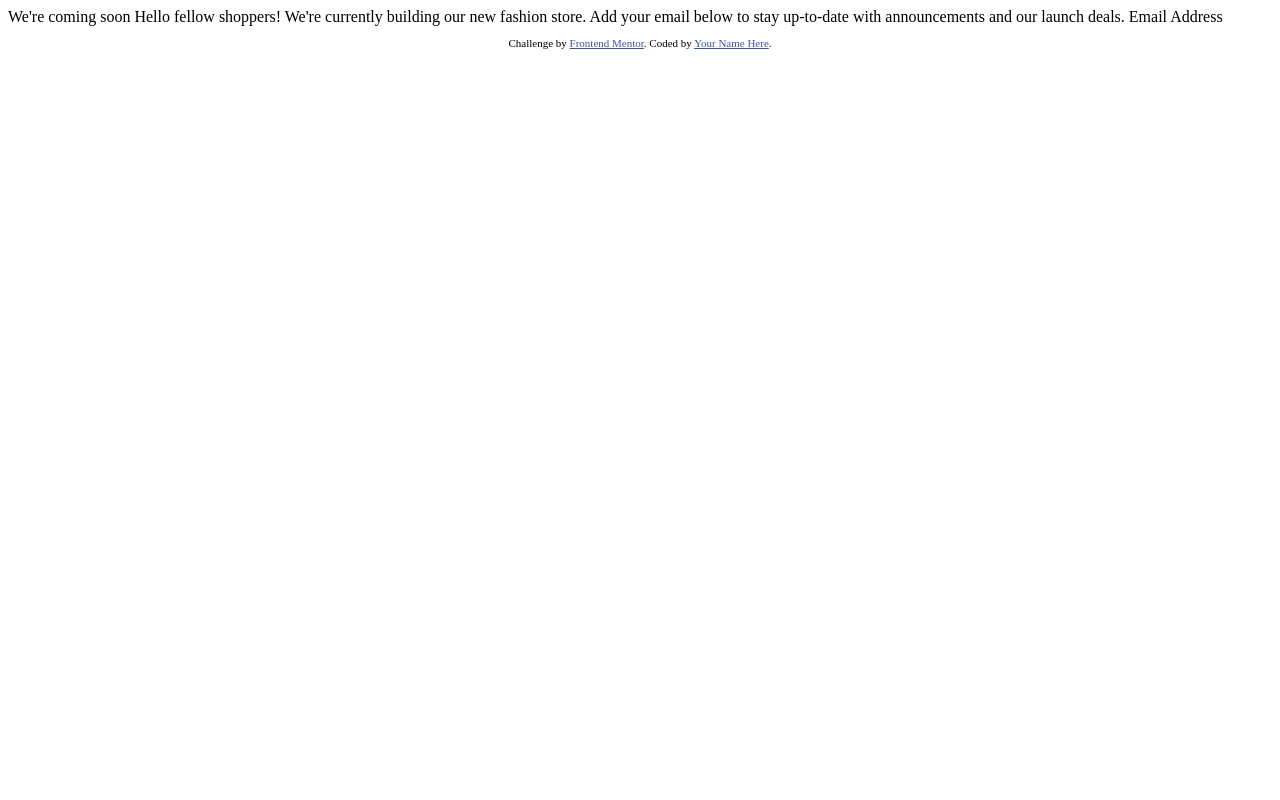
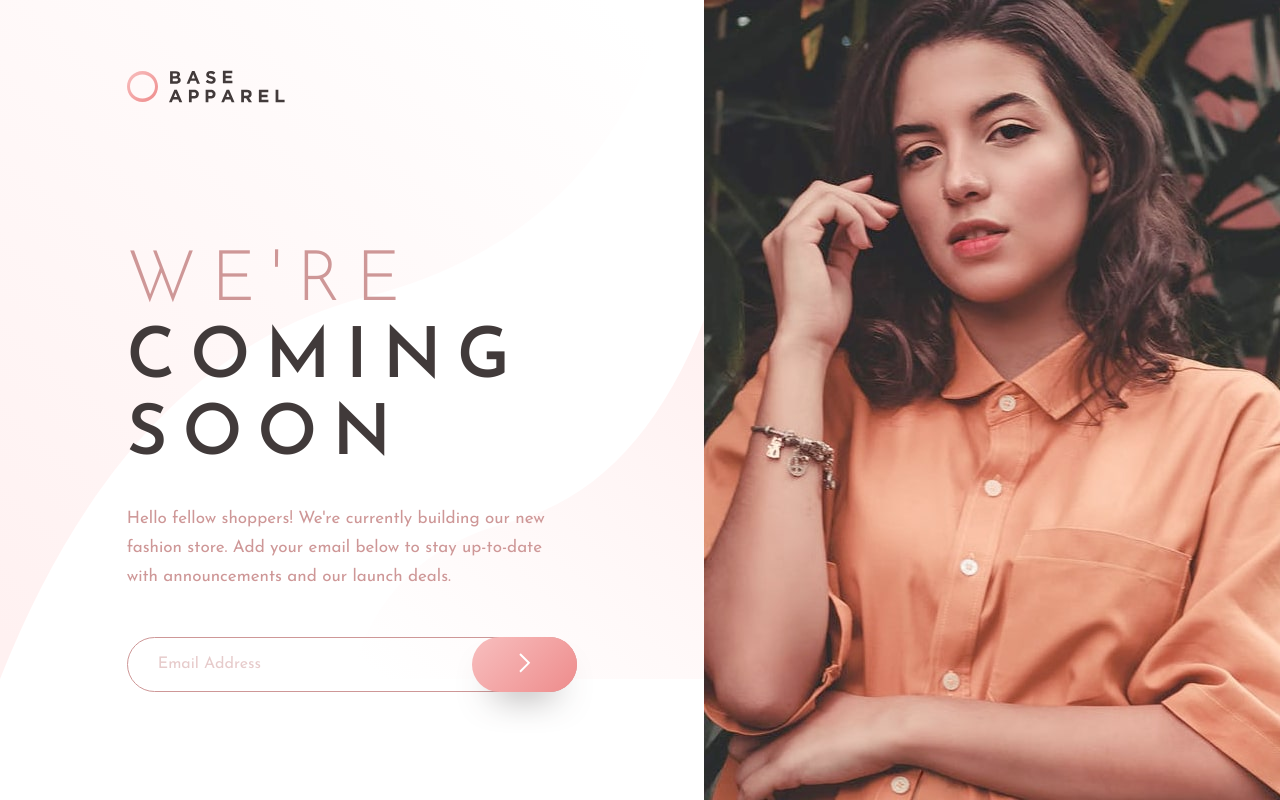
Before and after one commit to Szymon-Levy/base-apparel-coming-soon-master, a plain HTML site: page index.html in a window 1280 px wide. Drawn offline with Linux system fonts and the light colour scheme.

Commit message:
without validation

```diff
--- a/index.html
+++ b/index.html
@@ -3,31 +3,33 @@
 <head>
   <meta charset="UTF-8">
   <meta name="viewport" content="width=device-width, initial-scale=1.0"> <!-- displays site properly based on user's device -->
-
   <link rel="icon" type="image/png" sizes="32x32" href="./images/favicon-32x32.png">
-
   <title>Frontend Mentor | Base Apparel coming soon page</title>
-
-  <!-- Feel free to remove these styles or customise in your own stylesheet 👍 -->
-  <style>
-    .attribution { font-size: 11px; text-align: center; }
-    .attribution a { color: hsl(228, 45%, 44%); }
-  </style>
+  <link rel="stylesheet" href="style.css">
 </head>
 <body>
 
-  We're coming soon
+  <div class="hero-section">
+    <div class="logo-bar">
+      <a href="#"><img src="images/logo.svg" alt="logo"></a>
+    </div>
+    <div class="image-wrapper">
+    </div>
+    <div class="content-wrapper">
+      <h1><span>We're</span><br> coming<br> soon</h1>
+      <p class="text">Hello fellow shoppers! We're currently building our new fashion store.
+        Add your email below to stay up-to-date with announcements and our launch deals.</p>
+      <form class="email-form" id="Email-form">
+        <div class="input-wrapper">
+          <input type="text" placeholder="Email Address">
+          <img class="error-icon" src="images/icon-error.svg" alt="">
+          <span class="error-message">Please provide a valid e-mail</span>
+          <button type="submit"><img src="images/icon-arrow.svg" alt="submit-btn"></button>
+        </div>
+      </form>
+    </div>
+  </div>
 
-  Hello fellow shoppers! We're currently building our new fashion store.
-  Add your email below to stay up-to-date with announcements and our launch deals.
-
-  Email Address
-
-  <footer>
-    <p class="attribution">
-      Challenge by <a href="https://www.frontendmentor.io?ref=challenge" target="_blank">Frontend Mentor</a>.
-      Coded by <a href="#">Your Name Here</a>.
-    </p>
-  </footer>
+  <script src="script.js"></script>
 </body>
 </html>
--- /dev/null
+++ b/script.js
@@ -0,0 +1,12 @@
+const EmailForm = document.getElementById("Email-form");
+
+EmailForm.addEventListener("submit", () =>{
+    let input = EmailForm.querySelector("input");
+    if (input.value == false){
+        EmailForm.classList.add("invalid");
+
+    }
+    else{
+        EmailForm.classList.remove("invalid");
+    }
+})
--- /dev/null
+++ b/style.css
@@ -0,0 +1,220 @@
+@import url('https://fonts.googleapis.com/css2?family=Josefin+Sans:wght@300;400;600&display=swap');
+
+:root{
+    --Desaturated-Red: hsl(0, 36%, 70%);
+    --Soft-Red: hsl(0, 93%, 68%);
+    --Dark-Grayish-Red: hsl(0, 6%, 24%);
+}
+
+*{
+    margin: 0;
+    padding: 0;
+    box-sizing: border-box;
+}
+
+body{
+    font-size: 16px;
+    font-family: 'Josefin Sans', sans-serif;
+    color: var(--Desaturated-Red);
+    line-height: 1.5;
+    font-weight: 400;
+}
+
+.hero-section{
+    height: 100vh;
+    min-height: 700px;
+}
+
+.hero-section .logo-bar{
+    background-color: #fffdfe;
+    padding: 30px 35px;
+}
+
+.hero-section .logo-bar a {
+    display: inline-flex;
+}
+
+.hero-section .logo-bar img{
+    max-width: 120px;
+}
+
+.hero-section .image-wrapper {
+    height: 250px;
+    background-image: url("images/hero-mobile.jpg");
+    background-repeat: no-repeat;
+    background-size: cover;
+}
+
+.hero-section .content-wrapper {
+    text-align: center;
+    padding: 70px 35px;
+}
+
+.hero-section .content-wrapper h1{
+    font-weight: 600;
+    text-transform: uppercase;
+    color: var(--Dark-Grayish-Red);
+    letter-spacing: 10px;
+    font-size: 40px;
+    line-height: 1.1;
+    padding-bottom: 20px;
+}
+
+.hero-section .content-wrapper h1 span{
+    color: var(--Desaturated-Red);
+    font-weight: 300;
+}
+
+.hero-section .content-wrapper .text{
+    padding-bottom: 30px;
+    max-width: 460px;
+    margin: 0 auto;
+}
+
+.hero-section .email-form .input-wrapper {
+    max-width: 460px;
+    position: relative;
+    margin: 0 auto 30px;
+}
+
+.hero-section .email-form .input-wrapper input{
+    border: 1px solid var(--Desaturated-Red);
+    outline: none;
+    font-family: 'Josefin Sans', sans-serif;
+    width: 100%;
+    height: 50px;
+    padding: 0 80px 0 30px;
+    border-radius: 50px;
+    background-color: transparent;
+    font-size: 16px;
+    color: var(--Dark-Grayish-Red);
+}
+
+.hero-section .email-form.invalid .input-wrapper input {
+    border: 2px solid var(--Soft-Red);
+}
+
+input::placeholder{
+    color: var(--Desaturated-Red);
+    opacity: .5;
+    font-size: 16px;
+}
+
+.hero-section .email-form .input-wrapper button{
+    position: absolute;
+    top: 0;
+    right: 0;
+    background-image: linear-gradient(135deg, hsl(0, 80%, 86%), hsl(0, 74%, 74%));
+    background-size: 100%;
+    background-position: center;
+    outline: none;
+    border: 0;
+    width: 70px;
+    border-radius: 50px;
+    height: 50px;
+    box-shadow: 0px 20px 36px -22px #413a3a;
+    transition: background-position .4s, background-size .4s, box-shadow .4s;
+    cursor: pointer;
+}
+
+.hero-section .email-form .input-wrapper button:hover{
+    background-position: left;
+    background-size: 400%;
+    box-shadow: 0px 20px 36px -15px #f6b3b3;
+}
+
+.hero-section .email-form .input-wrapper .error-icon {
+    position: absolute;
+    top: 50%;
+    transform: translateY(-50%);
+    right: 90px;
+    pointer-events: none;
+    opacity: 0;
+    visibility: hidden;
+    transition: opacity .4s;
+}
+
+.hero-section .email-form.invalid .input-wrapper .error-icon {
+    opacity: 1;
+    visibility: visible;
+}
+
+.hero-section .email-form .input-wrapper .error-message {
+    position: absolute;
+    left: 30px;
+    top: calc(100% + 3px);
+    font-size: 14px;
+    color: var(--Soft-Red);
+    opacity: 0;
+    visibility: hidden;
+    transition: opacity .4s;
+}
+
+.hero-section .email-form.invalid .input-wrapper .error-message {
+    opacity: 1;
+    visibility: visible;
+}
+
+
+/*---------devices----------*/
+
+@media(min-width: 992px){
+    body{
+        line-height: 1.7;
+        font-size: 17px;
+    }
+    .hero-section {
+        display: grid;
+        grid-template-areas:
+        "left-logo image"
+        "left-content image";
+        grid-template-columns: 55% 45%;
+        grid-template-rows: max-content;
+        background-image: url("images/bg-pattern-desktop.svg");
+        background-repeat: no-repeat;
+        background-size: 55%;
+    }
+    .hero-section .logo-bar{
+        grid-area: left-logo;
+        padding: 70px 18%;
+        background-color: transparent;
+    }
+    .hero-section .logo-bar img {
+        max-width: 160px;
+    }
+    .hero-section .image-wrapper {
+        grid-area: image;
+        background-image: url("images/hero-desktop.jpg");
+        height: 100%;
+    }
+    .hero-section .content-wrapper {
+        grid-area: left-content;
+        text-align: left;
+        display: flex;
+        flex-direction: column;
+        padding: 60px 18% 0px 18%;
+    }
+    .hero-section .content-wrapper .text{
+        margin: unset;
+        padding-bottom: 45px;
+    }
+    .hero-section .content-wrapper h1 {
+        letter-spacing: 15px;
+        font-size: 70px;
+        padding-bottom: 30px;
+    }
+    .hero-section .email-form .input-wrapper {
+        margin: 0 0 30px;
+    }
+    .hero-section .email-form .input-wrapper input {
+        height: 55px;
+        padding: 0 115px 0 30px;
+    }
+    .hero-section .email-form .input-wrapper button {
+        width: 105px;
+        height: 55px;
+    }
+    .hero-section .email-form .input-wrapper .error-icon {
+        right: 125px;
+    }
+}
```
